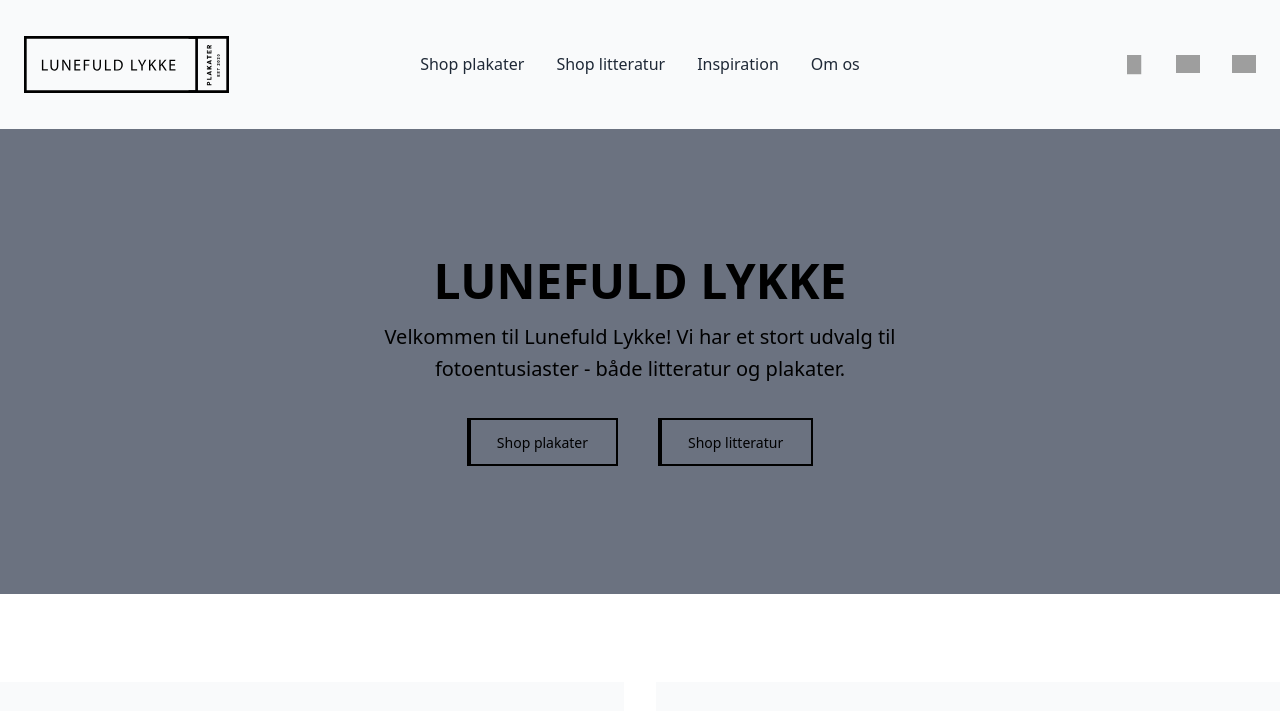
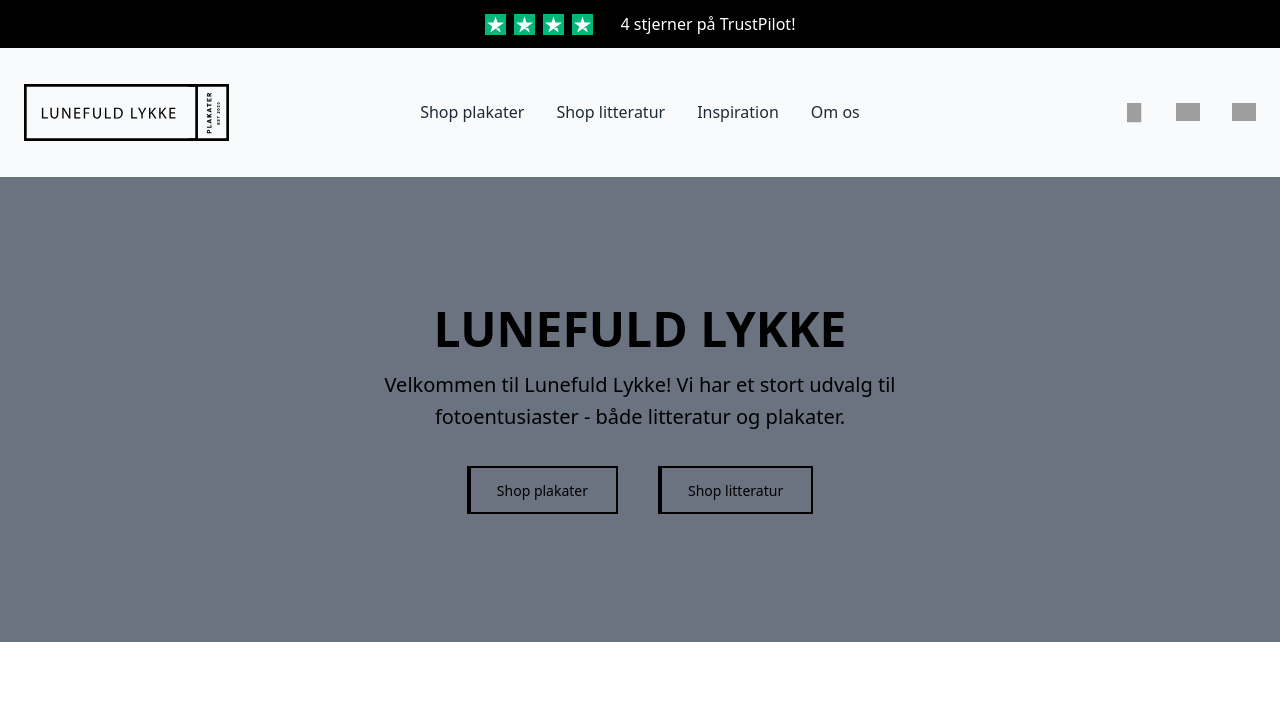
Before and after one commit to maja5099/lunefuldlykke, a website built with Parcel: page src/index.html in a window 1280 px wide. Shown: the top 711 px of the page. Built offline with nearby package versions, Linux system fonts and the light colour scheme; grey boxes are pictures that could not be loaded.

Commit message:
trustpilot section added

```diff
--- a/src/index.html
+++ b/src/index.html
@@ -20,6 +20,17 @@
      - Featured categories
     Footer
   -->
+
+  <!-- Trustpilot -->
+  <div class="px-5 py-3 text-white bg-black">
+      <div class="flex justify-center items-center flex-row gap-x-2">
+        <div class="bg-[#00B67B] p-0.5"><svg width="17" height="auto" xmlns="http://www.w3.org/2000/svg" xmlns:xlink="http://www.w3.org/1999/xlink" aria-hidden="true" role="img" class="iconify iconify--simple-icons" preserveAspectRatio="xMidYMid meet" viewBox="0 0 24 24"><path fill="#ffffff" d="m17.227 16.67l2.19 6.742l-7.413-5.388l5.223-1.354zM24 9.31h-9.165L12.005.589l-2.84 8.723L0 9.3l7.422 5.397l-2.84 8.714l7.422-5.388l4.583-3.326L24 9.311z"></path></svg></div>
+        <div class="bg-[#00B67B] p-0.5"><svg width="17" height="auto" xmlns="http://www.w3.org/2000/svg" xmlns:xlink="http://www.w3.org/1999/xlink" aria-hidden="true" role="img" class="iconify iconify--simple-icons" preserveAspectRatio="xMidYMid meet" viewBox="0 0 24 24"><path fill="#ffffff" d="m17.227 16.67l2.19 6.742l-7.413-5.388l5.223-1.354zM24 9.31h-9.165L12.005.589l-2.84 8.723L0 9.3l7.422 5.397l-2.84 8.714l7.422-5.388l4.583-3.326L24 9.311z"></path></svg></div>
+        <div class="bg-[#00B67B] p-0.5"><svg width="17" height="auto" xmlns="http://www.w3.org/2000/svg" xmlns:xlink="http://www.w3.org/1999/xlink" aria-hidden="true" role="img" class="iconify iconify--simple-icons" preserveAspectRatio="xMidYMid meet" viewBox="0 0 24 24"><path fill="#ffffff" d="m17.227 16.67l2.19 6.742l-7.413-5.388l5.223-1.354zM24 9.31h-9.165L12.005.589l-2.84 8.723L0 9.3l7.422 5.397l-2.84 8.714l7.422-5.388l4.583-3.326L24 9.311z"></path></svg></div>
+        <div class="bg-[#00B67B] p-0.5"><svg width="17" height="auto" xmlns="http://www.w3.org/2000/svg" xmlns:xlink="http://www.w3.org/1999/xlink" aria-hidden="true" role="img" class="iconify iconify--simple-icons" preserveAspectRatio="xMidYMid meet" viewBox="0 0 24 24"><path fill="#ffffff" d="m17.227 16.67l2.19 6.742l-7.413-5.388l5.223-1.354zM24 9.31h-9.165L12.005.589l-2.84 8.723L0 9.3l7.422 5.397l-2.84 8.714l7.422-5.388l4.583-3.326L24 9.311z"></path></svg></div>
+        <p class="ml-5 text-sm lg:text-base">4 stjerner på TrustPilot!</p>
+      </div>
+  </div>
 
   <!-- Navigation -->
   <div class="">
```
